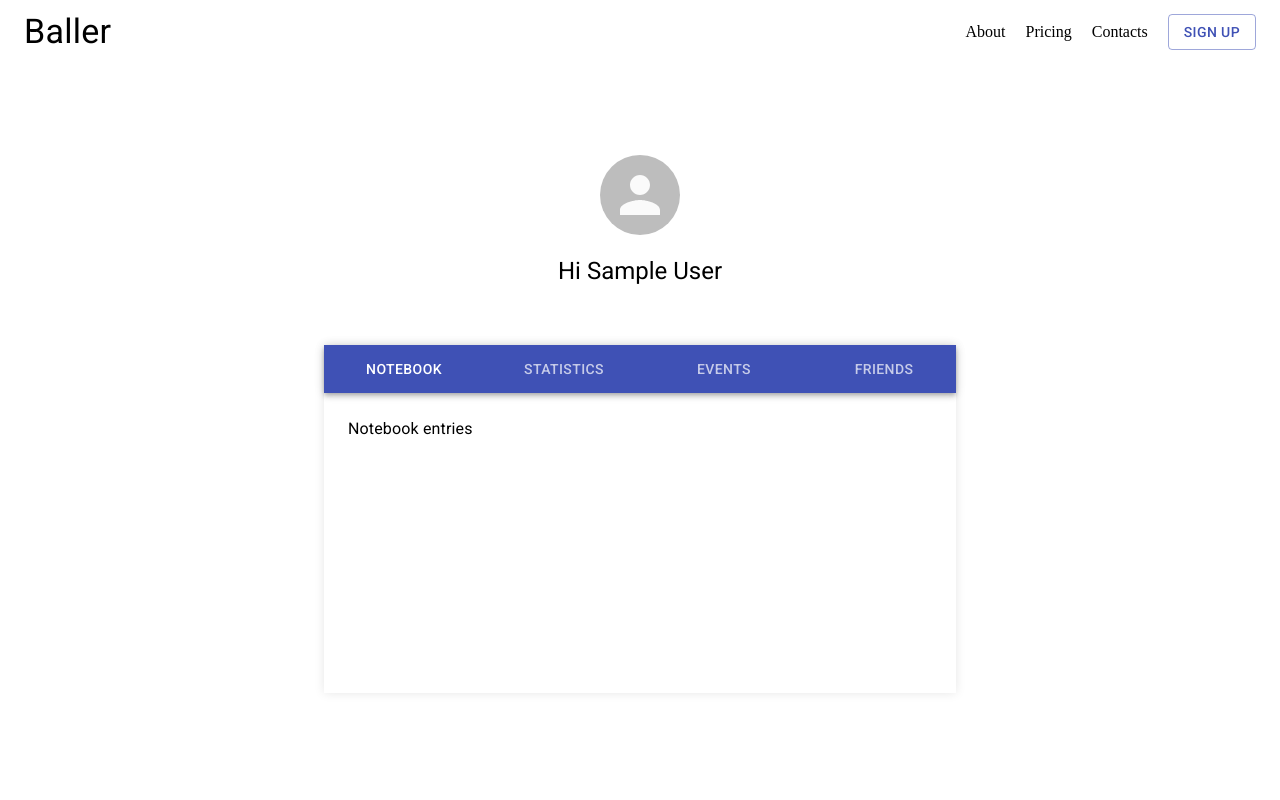
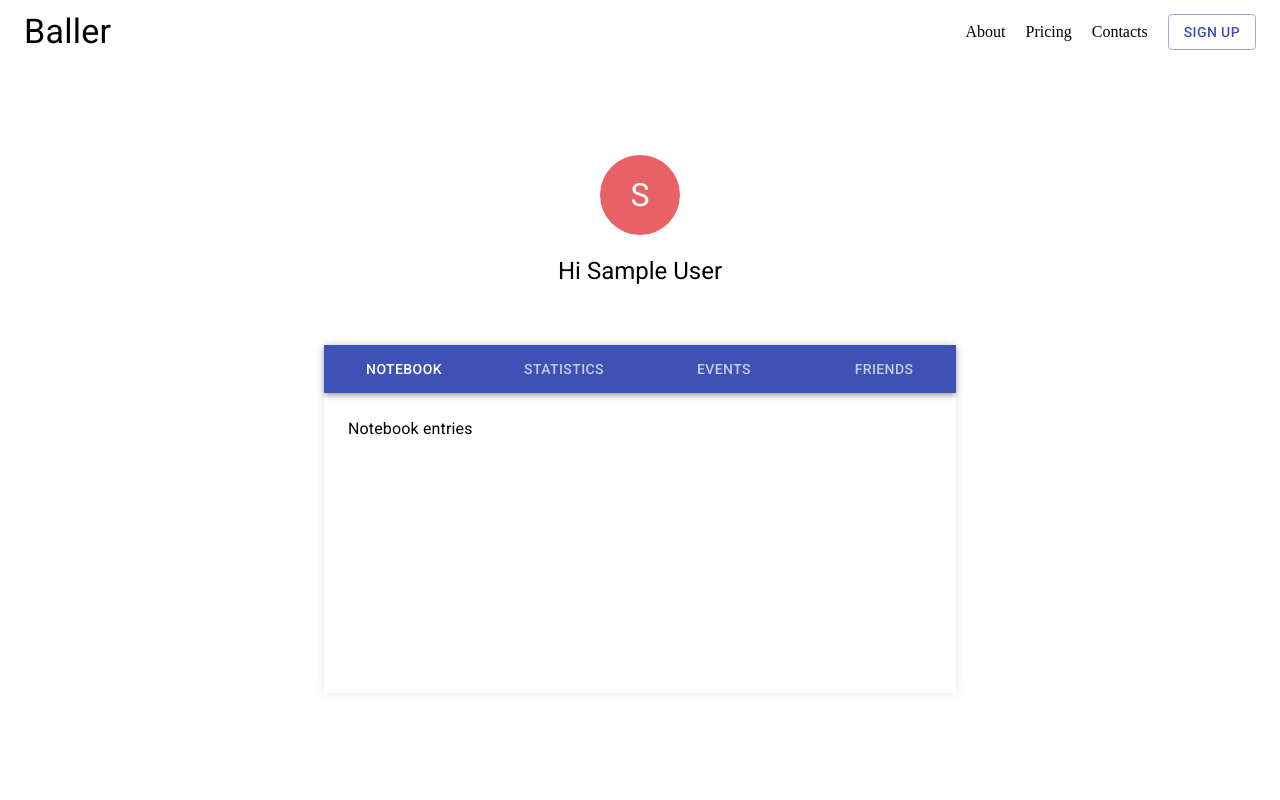
Before and after one commit to DariusPirvulescu/goco-test-client, a React (Create React App) app: page /dashboard in a window 1280 px wide. Shown: the top 800 px of the page. Built offline with nearby package versions, Linux system fonts and the light colour scheme; sample sign-in values are in the browser's storage.

Commit message:
Configure Avatar to render username initial

```diff
--- a/src/components/atoms/Avatar.js
+++ b/src/components/atoms/Avatar.js
@@ -1,11 +1,15 @@
-import React from 'react';
+import React, { useContext } from 'react';
 
 import { makeStyles } from '@material-ui/core/styles';
 import Avatar from '@material-ui/core/Avatar';
 
-const useStyles = makeStyles(theme => ({
-  center: {
-    margin: 'auto'
+import { UserContext } from 'contexts/userContext';
+
+const useStyles = makeStyles((theme) => ({
+  avatar: {
+    margin: 'auto',
+    backgroundColor: '#e86166',
+    fontSize: '2em'
   },
   small: {
     width: theme.spacing(3),
@@ -19,21 +23,30 @@ const useStyles = makeStyles(theme => ({
     width: theme.spacing(10),
     height: theme.spacing(10),
   },
-}))
+}));
 
-const UserAvatar = ({ children, imgSrc, variant, size }) => {
+const UserAvatar = ({ imgSrc, variant, size, children }) => {
   const classes = useStyles();
+  const { providedUser } = useContext(UserContext);
+
+  const renderContent = () => {
+    if (providedUser.user.name) {
+      const userName = providedUser.user.name;
+      return userName[0].toUpperCase();
+    }
+    return '';
+  };
 
   return (
+    <Avatar
+      alt="user's avatar"
+      src={imgSrc}
+      variant={variant}
+      className={`${classes[size]} ${classes.avatar}`}
+    >
+      {renderContent()}
+    </Avatar>
+  );
+};
 
-       <Avatar alt="user's avatar" src={imgSrc} variant={variant} className={`${classes[size]} ${classes.center}`}>
-         { children }
-       </Avatar>
-
-  );
-}
-
-export default UserAvatar ;
-
-
-// "/static/images/avatar/1.jpg"
+export default UserAvatar;
```
